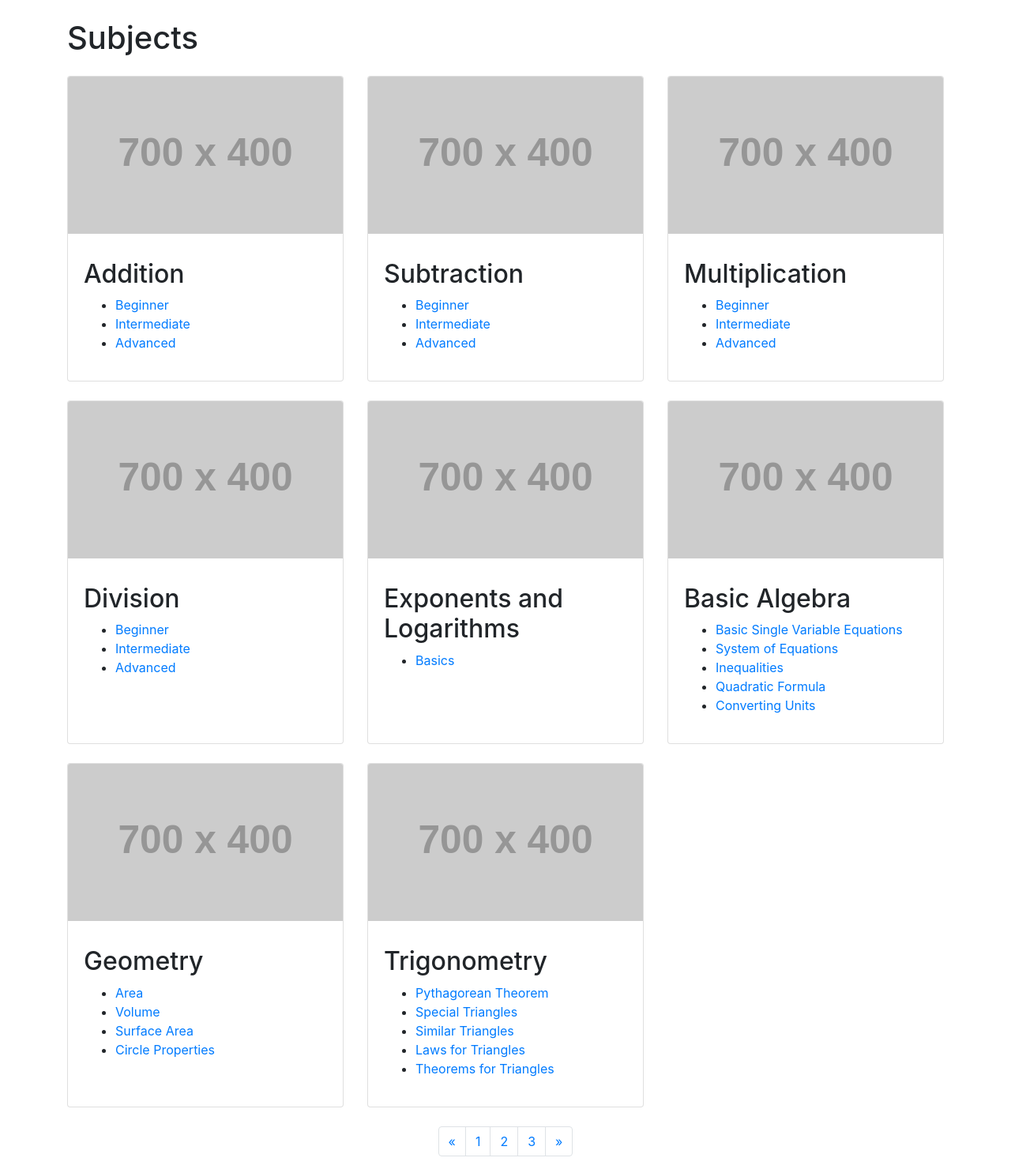
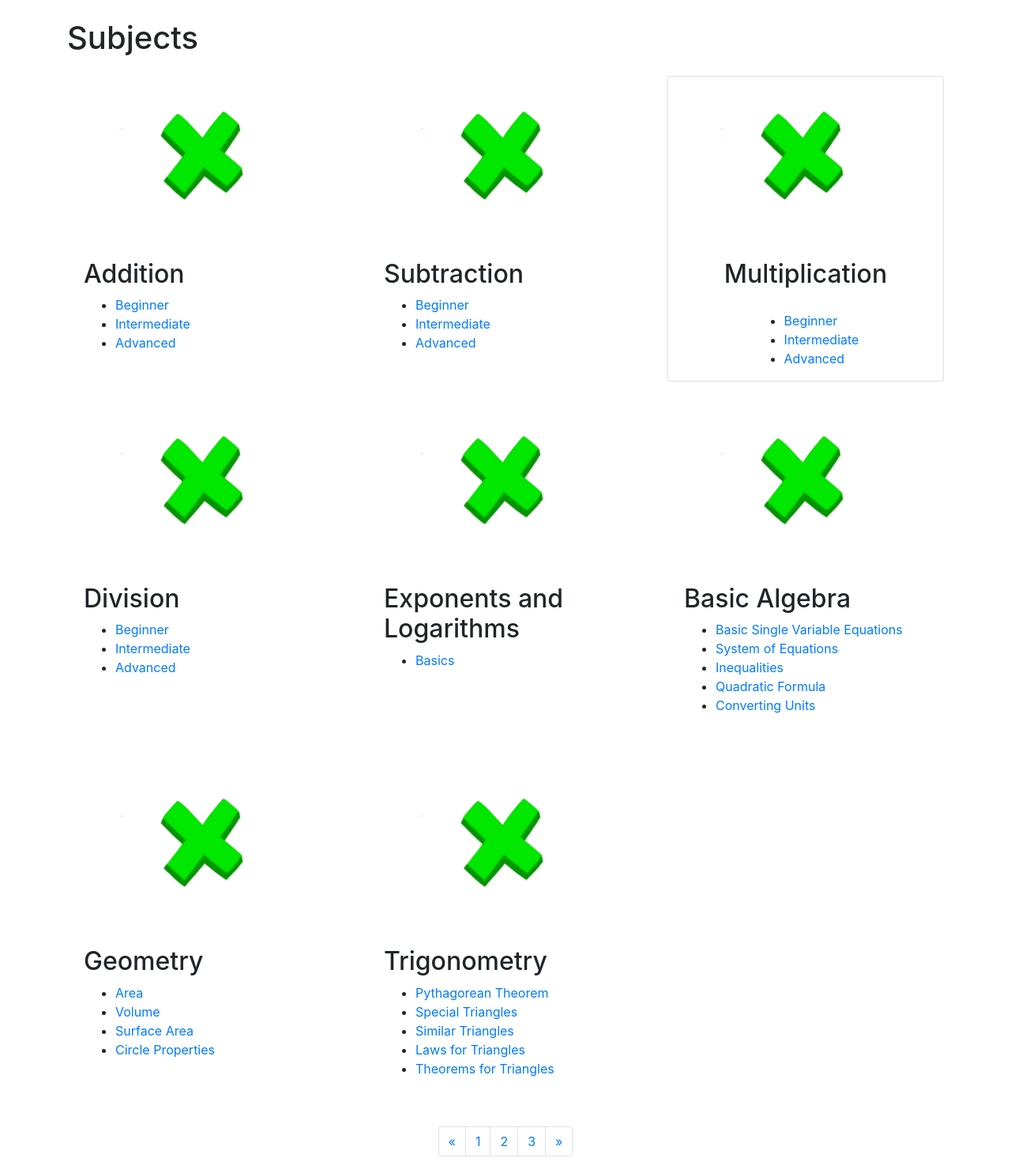
Before and after one commit to StevenJuana/MyMath, a Flask app: page / in a window 1280 px wide. Shown: the part 57-1537 px from the top of the page at 79% size. Run offline with Flask 2, Linux system fonts and the light colour scheme; grey boxes labelled with a size stand in for pictures from a placeholder-image service; some libraries are stand-ins or nearby versions.

Commit message:
added multiply page and temporary index css

```diff
--- a/templates/index.html
+++ b/templates/index.html
@@ -70,8 +70,8 @@
 
                     <div class="row">
                     <div class="col-lg-4 col-sm-6 mb-4">
-                    <div class="card h-100">
-                         <a href="#"><img class="card-img-top" src="http://placehold.it/700x400" alt=""></a>
+                    <div style="border-color: white;" class="card h-100">
+                         <a href="#"><img class="card-img-top" src="{{ url_for('static', filename='images/multiply.png') }}" alt=""></a>
                          <div class="card-body">
                          <h4 class="card-title">
                               <h2>Addition</h2>
@@ -85,8 +85,8 @@
                     </div>
                     </div>
                     <div class="col-lg-4 col-sm-6 mb-4">
-                    <div class="card h-100">
-                         <a href="#"><img class="card-img-top" src="http://placehold.it/700x400" alt=""></a>
+                    <div style="border-color: white;" class="card h-100">
+                         <a href="#"><img class="card-img-top" src="{{ url_for('static', filename='images/multiply.png') }}" alt=""></a>
                          <div class="card-body">
                          <h4 class="card-title">
                               <h2>Subtraction</h2>
@@ -101,11 +101,13 @@
                     </div>
                     <div class="col-lg-4 col-sm-6 mb-4">
                     <div class="card h-100">
-                         <a href="#"><img class="card-img-top" src="http://placehold.it/700x400" alt=""></a>
-                         <div class="card-body">
+                         <a href="#"><img class="card-img-top" src="{{ url_for('static', filename='images/multiply.png') }}" alt=""></a>
+                         <div style="text-align:center" class="card-body">
                          <h4 class="card-title">
                               <h2>Multiplication</h2>
                          </h4>
+                         </div>
+                         <div style="margin:auto">
                          <ul>
                               <li><a href = "{{ url_for('add_sub_mult_problem', problem_type='Multiplication', difficulty='Beginner', num_numbers='2') }}">Beginner</a></li>
                               <li><a href = "{{ url_for('add_sub_mult_problem', problem_type='Multiplication', difficulty='Intermediate', num_numbers='2') }}">Intermediate</a></li>
@@ -115,8 +117,8 @@
                     </div>
                     </div>
                     <div class="col-lg-4 col-sm-6 mb-4">
-                    <div class="card h-100">
-                         <a href="#"><img class="card-img-top" src="http://placehold.it/700x400" alt=""></a>
+                    <div style="border-color: white;" class="card h-100">
+                         <a href="#"><img class="card-img-top" src="{{ url_for('static', filename='images/multiply.png') }}" alt=""></a>
                          <div class="card-body">
                          <h4 class="card-title">
                               <h2>Division</h2>
@@ -130,8 +132,8 @@
                     </div>
                     </div>
                     <div class="col-lg-4 col-sm-6 mb-4">
-                    <div class="card h-100">
-                         <a href="#"><img class="card-img-top" src="http://placehold.it/700x400" alt=""></a>
+                    <div style="border-color: white;" class="card h-100">
+                         <a href="#"><img class="card-img-top" src="{{ url_for('static', filename='images/multiply.png') }}" alt=""></a>
                          <div class="card-body">
                          <h4 class="card-title">
                               <h2>Exponents and Logarithms</h2>
@@ -143,8 +145,8 @@
                     </div>
                     </div>
                     <div class="col-lg-4 col-sm-6 mb-4">
-                    <div class="card h-100">
-                         <a href="#"><img class="card-img-top" src="http://placehold.it/700x400" alt=""></a>
+                    <div style="border-color: white;" class="card h-100">
+                         <a href="#"><img class="card-img-top" src="{{ url_for('static', filename='images/multiply.png') }}" alt=""></a>
                          <div class="card-body">
                          <h4 class="card-title">
                               <h2>Basic Algebra</h2>
@@ -160,8 +162,8 @@
                     </div>
                     </div>
                     <div class="col-lg-4 col-sm-6 mb-4">
-                    <div class="card h-100">
-                         <a href="#"><img class="card-img-top" src="http://placehold.it/700x400" alt=""></a>
+                    <div style="border-color: white;" class="card h-100">
+                         <a href="#"><img class="card-img-top" src="{{ url_for('static', filename='images/multiply.png') }}" alt=""></a>
                          <div class="card-body">
                          <h4 class="card-title">
                               <h2>Geometry</h2>
@@ -176,8 +178,8 @@
                     </div>
                     </div>
                     <div class="col-lg-4 col-sm-6 mb-4">
-                    <div class="card h-100">
-                         <a href="#"><img class="card-img-top" src="http://placehold.it/700x400" alt=""></a>
+                    <div style="border-color: white;" class="card h-100">
+                         <a href="#"><img class="card-img-top" src="{{ url_for('static', filename='images/multiply.png') }}" alt=""></a>
                          <div class="card-body">
                          <h4 class="card-title">
                               <h2>Trigonometry</h2>
```
Also changed, not shown: static/images/Multiply.png (added).
